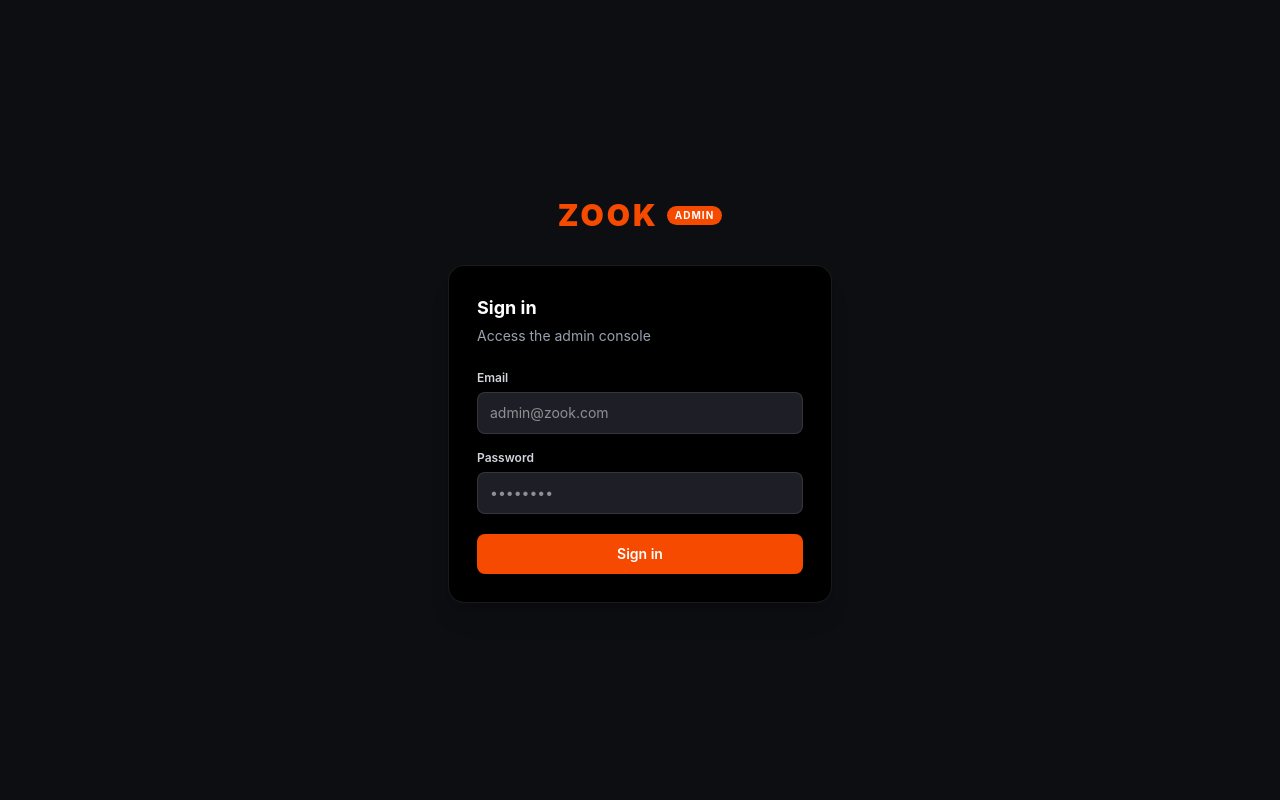
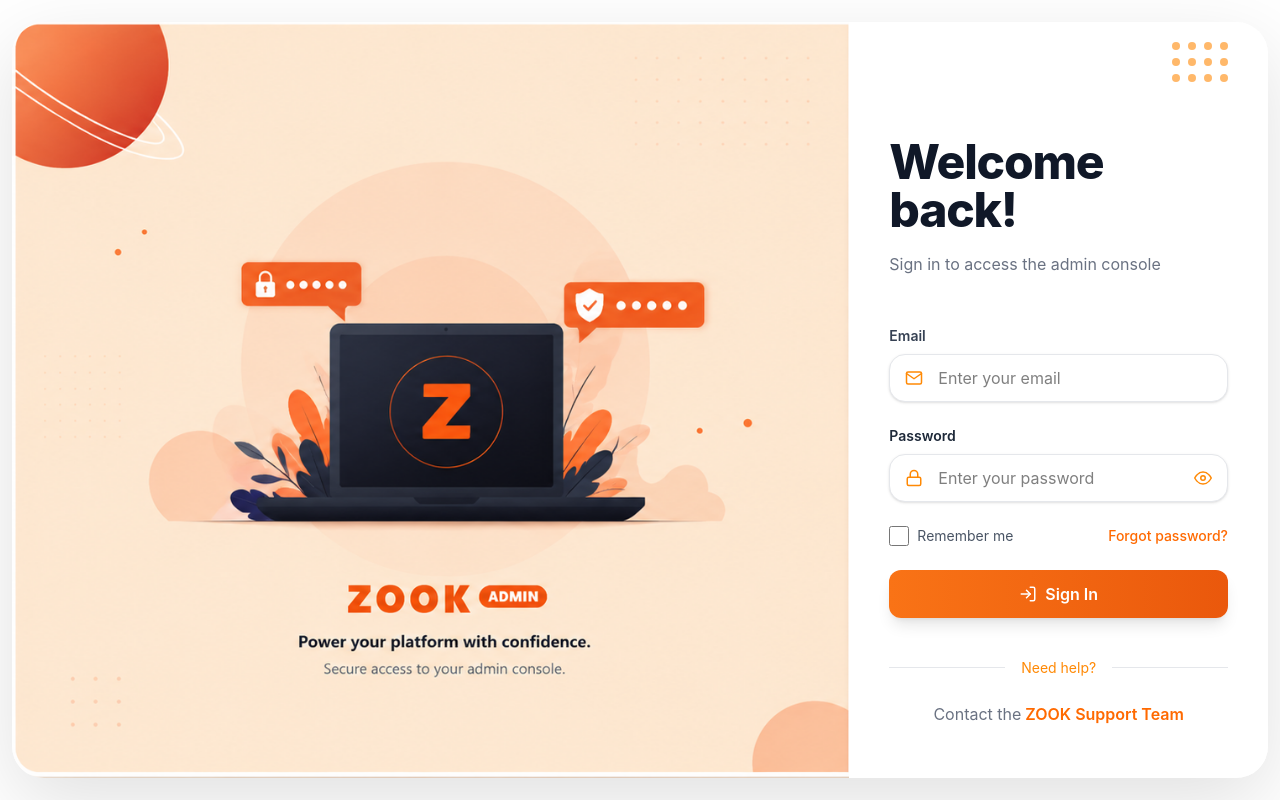
Before and after one commit to RahulSomaraj/zook_admin, a React (Vite) app: page /login in a window 1280 px wide. Built offline with nearby package versions, Linux system fonts and the light colour scheme.

Commit message:
Add signed image upload integration for product catalog

```diff
--- a/package.json
+++ b/package.json
@@ -16,6 +16,7 @@
     "lucide-react": "^1.17.0",
     "react": "^19.2.6",
     "react-dom": "^19.2.6",
+    "react-icons": "^5.7.0",
     "react-router-dom": "^7.17.0",
     "tailwindcss": "^4.3.0",
     "zustand": "^5.0.14"
--- a/src/features/auth/components/LoginPage.jsx
+++ b/src/features/auth/components/LoginPage.jsx
@@ -2,8 +2,15 @@ import { useState } from "react";
 import { useNavigate, useLocation } from "react-router-dom";
 import { useLogin } from "../hooks/useLogin";
 import { ROUTES } from "../../../app/router/routes";
+import LoginLaptopImage from "../../../assets/images/LoginLaptopImage.png";
+import {
+  FiMail,
+  FiLock,
+  FiEye,
+  FiEyeOff,
+  FiLogIn,
+} from "react-icons/fi";
 
-import loginIllustration from "../../../assets/images/login-illustration.png";
 
 /**
  * Login screen, themed to match the Zook admin (black + orange).
@@ -14,6 +21,7 @@ import loginIllustration from "../../../assets/images/login-illustration.png";
 export default function LoginPage() {
   const [email, setEmail] = useState("");
   const [password, setPassword] = useState("");
+  const [showPassword, setShowPassword] = useState(false);
 
   const login = useLogin();
   const navigate = useNavigate();
@@ -29,51 +37,107 @@ export default function LoginPage() {
   };
 
   return (
-    <div className="min-h-screen flex items-center justify-center bg-[#0d0e12] px-4">
-      <div className="w-full max-w-sm">
-        {/* Logo */}
-        <div className="flex items-center justify-center gap-2 mb-8">
-          <span className="text-orange-600 font-black text-3xl tracking-widest">ZOOK</span>
-          <span className="bg-orange-600 text-white text-[10px] font-bold px-2 py-0.5 rounded-full tracking-widest">
-            ADMIN
-          </span>
+    <div className="w-screen h-screen bg-white flex items-center justify-center overflow-hidden p-3">
+      <div className="w-full max-w-[1650px] bg-white rounded-[32px] shadow-[0_25px_80px_rgba(0,0,0,0.12)] overflow-hidden">
+        <div className="grid lg:grid-cols-[1.6fr_0.8fr] h-full">
+          {/* LEFT SIDE */}
+<div className="hidden lg:block overflow-hidden">
+  <img
+    src={LoginLaptopImage}
+    alt="Zook Admin"
+    className="w-full h-full object-fill"
+    draggable={false}
+  />
+</div>
+    <div className="relative flex items-center justify-center bg-white px-10 py-8">
+
+  <div className="relative w-full max-w-[420px] flex flex-col justify-center">
+
+    {/* Decorative dots */}
+    <div className="absolute -top-8 right-0 grid grid-cols-4 gap-2 z-20">
+      {[...Array(12)].map((_, index) => (
+        <span
+          key={index}
+          className="w-2 h-2 rounded-full bg-orange-300"
+        />
+      ))}
     </div>
 
-        <form
-          onSubmit={handleSubmit}
-          className="bg-black rounded-2xl border border-white/10 p-7 shadow-xl"
-        >
-          <h1 className="text-white font-bold text-lg mb-1">Sign in</h1>
-          <p className="text-gray-400 text-sm mb-6">Access the admin console</p>
+    <form onSubmit={handleSubmit} className="w-full mt-16">
+          <h1 className="text-5xl lg:text-5xl font-extrabold tracking-tight text-gray-900">
+            Welcome back!
+          </h1>
+          <p className="text-gray-500 text-base mt-4 mb-12 leading-7">
+            Sign in to access the admin console
+          </p>
 
-          <label className="block text-gray-300 text-xs font-semibold mb-1.5">
+          <label className="block mb-2 text-sm font-semibold text-gray-700">
   Email
 </label>
+
+<div className="relative">
+  <FiMail
+    className="absolute left-4 top-1/2 -translate-y-1/2 text-orange-400"
+    size={18}
+  />
+
   <input
     type="email"
     autoComplete="username"
     value={email}
     onChange={(e) => setEmail(e.target.value)}
-            className="w-full mb-4 px-3 py-2.5 rounded-lg bg-[#1e1f26] text-white text-sm border border-white/10 outline-none focus:border-orange-500 transition"
-            placeholder="admin@zook.com"
+    placeholder="Enter your email"
+    className="w-full h-12 rounded-2xl border border-gray-200 bg-white pl-12 pr-4 shadow-sm transition-all duration-200 outline-none focus:border-orange-500 focus:ring-4 focus:ring-orange-100"
+    required
+  />
+</div>
+
+          <label className="block text-sm font-semibold text-gray-800 mt-6 mb-2">
+  Password
+</label>
+
+<div className="relative">
+  <FiLock
+    className="absolute left-4 top-1/2 -translate-y-1/2 text-orange-400"
+    size={18}
+  />
+
+  <input
+    type={showPassword ? "text" : "password"}
+    autoComplete="current-password"
+    value={password}
+    onChange={(e) => setPassword(e.target.value)}
+    placeholder="Enter your password"
+    className="w-full h-12 rounded-2xl border border-gray-200 bg-white pl-12 pr-12 shadow-sm transition-all duration-200 outline-none focus:border-orange-500 focus:ring-4 focus:ring-orange-100"
     required
   />
 
-          <label className="block text-gray-300 text-xs font-semibold mb-1.5">
-            Password
+  <button
+    type="button"
+    onClick={() => setShowPassword(!showPassword)}
+    className="absolute right-4 top-1/2 -translate-y-1/2 text-orange-400"
+  >
+    {showPassword ? <FiEyeOff size={18} /> : <FiEye size={18} />}
+  </button>
+</div>
+    <div className="flex items-center justify-between mt-6 mb-2">
+  <label className="flex items-center gap-2 text-sm text-gray-600">
+    <input
+      type="checkbox"
+      className="w-5 h-5 accent-orange-500 rounded"/>
+    Remember me
   </label>
-          <input
-            type="password"
-            autoComplete="current-password"
-            value={password}
-            onChange={(e) => setPassword(e.target.value)}
-            className="w-full mb-5 px-3 py-2.5 rounded-lg bg-[#1e1f26] text-white text-sm border border-white/10 outline-none focus:border-orange-500 transition"
-            placeholder="••••••••"
-            required
-          />
+
+  <button
+    type="button"
+    className="text-sm font-medium text-orange-500 hover:text-orange-600"
+  >
+    Forgot password?
+  </button>
+</div>
 
        {login.isError && (
-         <p className="text-red-400 text-xs mb-4">
+         <p className="text-red-500 text-xs mb-4">
             {Array.isArray(login.error?.response?.data?.message)
                ? login.error.response.data.message[0]
                : login.error?.response?.data?.message
@@ -82,14 +146,28 @@ export default function LoginPage() {
          </p>
        )}
 
-          <button
-            type="submit"
+          <button type="submit"
             disabled={login.isPending}
-            className="w-full py-2.5 rounded-lg bg-orange-600 hover:bg-orange-500 disabled:opacity-60 text-white text-sm font-semibold transition"
-          >
-            {login.isPending ? "Signing in…" : "Sign in"}
+            className="w-full mt-6 h-12 rounded-xl bg-gradient-to-r from-[#F97316] to-[#EA580C] hover:from-orange-600 hover:to-orange-700 text-white text-base font-semibold shadow-lg transition disabled:opacity-60 flex items-center justify-center gap-2">
+            <FiLogIn size={18} />
+              {login.isPending ? "Signing in..." : "Sign In"}
           </button>
+          <div className="mt-10 flex items-center">
+  <div className="flex-1 h-px bg-gray-200"></div>
+  <span className="mx-4 text-orange-400 text-sm">Need help?</span>
+  <div className="flex-1 h-px bg-gray-200"></div>
+</div>
+
+<p className="text-center mt-6 text-gray-500">
+  Contact the
+  <span className="text-orange-500 font-semibold cursor-pointer ml-1">
+    ZOOK Support Team
+  </span>
+</p>
         </form>
+        </div>
+        </div>
+      </div>
     </div>
     </div>
   );
--- /dev/null
+++ b/src/features/storage/api/storageApi.js
@@ -0,0 +1,30 @@
+import { api } from "../../../lib/axios";
+
+// Get signed upload URL
+export const getSignedUploadUrl = async (payload) => {
+  const { data } = await api.post("/storage/uploads/sign", payload);
+  return data;
+};
+
+// Get signed download URL
+export const getSignedDownloadUrl = async (payload) => {
+  const { data } = await api.post("/storage/downloads/sign", payload);
+  return data;
+};
+
+// Upload file to Storage
+export const uploadFile = async (signedUrl, file) => {
+  const response = await fetch(signedUrl, {
+    method: "PUT",
+    headers: {
+      "Content-Type": file.type,
+    },
+    body: file,
+  });
+
+  if (!response.ok) {
+    throw new Error("Image upload failed");
+  }
+
+  return response;
+};
```
Also changed, not shown: src/pages/ProductCatalog.jsx (+84 -9 lines), src/assets/images/login-illustration.png (deleted), src/assets/images/loginLaptopImage.png (added). Lines whose indentation alone changed are shown as unchanged.
